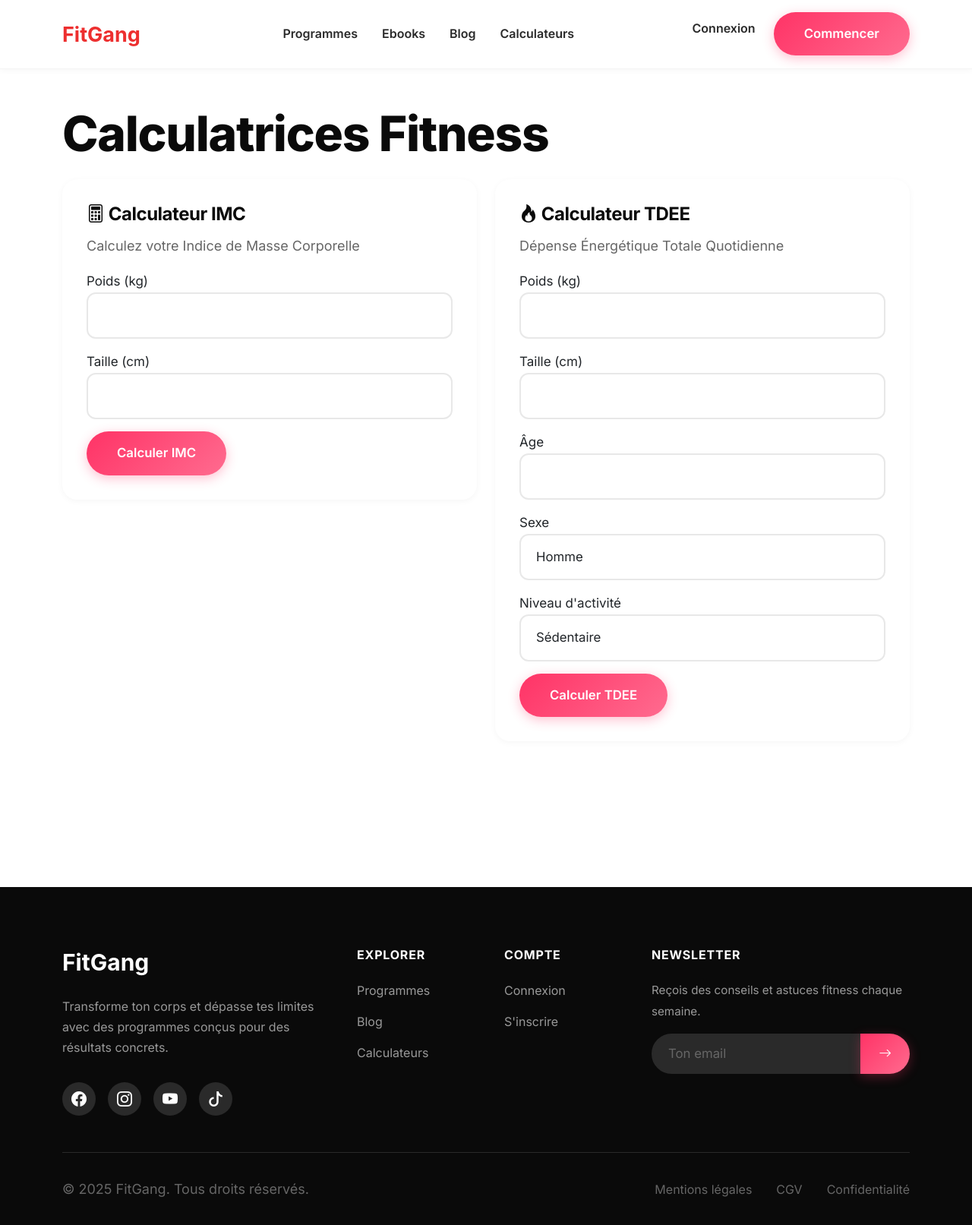
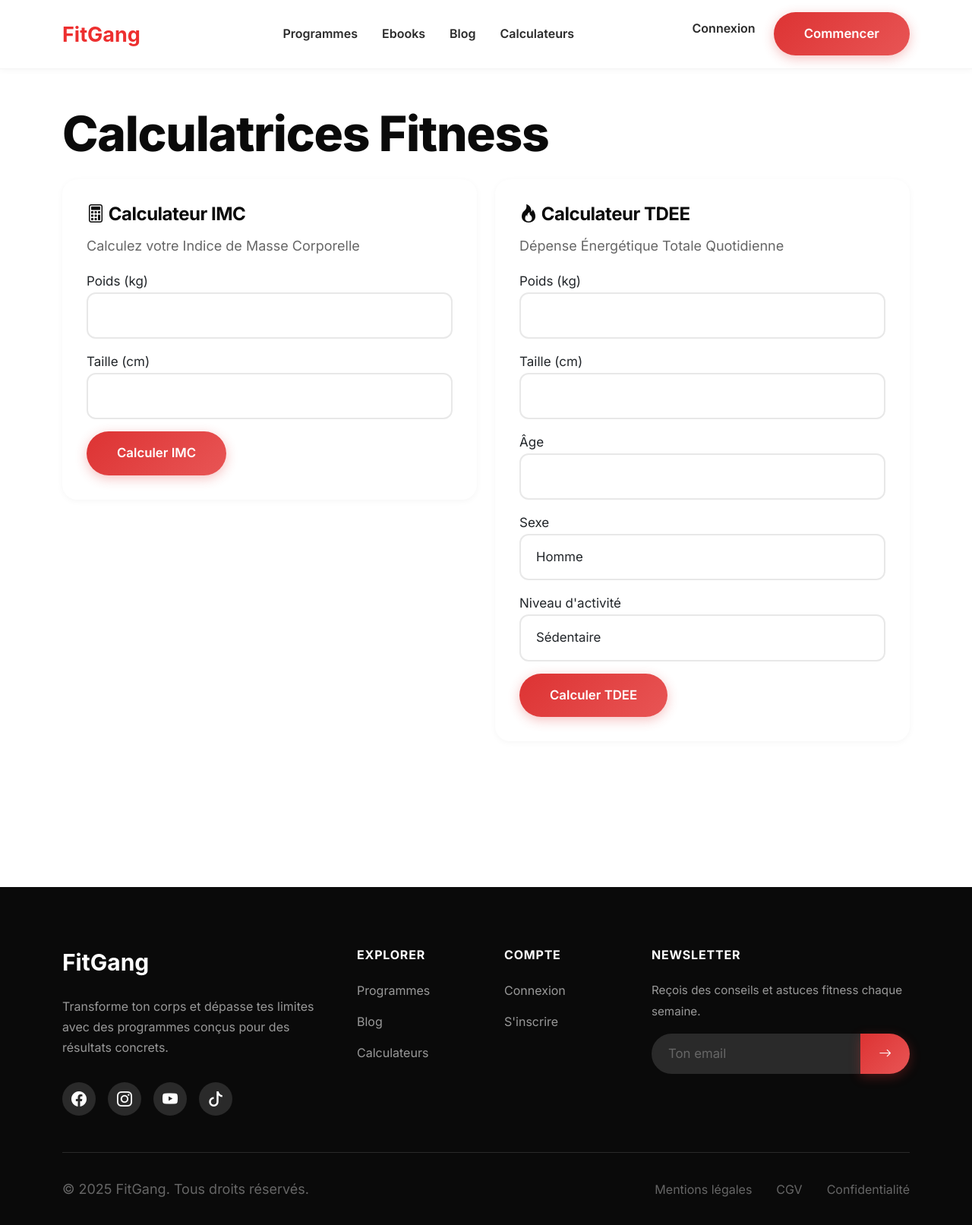
Before and after one commit to max0067/saas, a Flask app: page /calculators/ in a window 1280 px wide. Shown: the whole page at 76% size. Run offline with Flask 3, Linux system fonts and the light colour scheme; some libraries are stand-ins or nearby versions.

Commit message:
Change brand color to #DD3333 throughout the application
Updated all color variables and rgba values:
- Primary accent color: #FF3366 → #DD3333
- Hover color: #FF1a4d → #C12020
- Light accent: #ff6b8f → #E85555
- All rgba(255, 51, 102, ...) → rgba(221, 51, 51, ...)

This applies the new #DD3333 brand color consistently across:
- Buttons (primary, danger, outline variants)
- Form controls (focus states)
- Navigation (hover states)
- Badges and alerts
- Shadows and overlays
- All UI accents and highlights

```diff
--- a/fitgang_app/static/css/main.css
+++ b/fitgang_app/static/css/main.css
@@ -13,9 +13,9 @@
     --gray-900: #1a1a1a;
 
     /* Accent vif et énergique */
-    --accent: #FF3366;
-    --accent-hover: #FF1a4d;
-    --accent-light: #ff6b8f;
+    --accent: #DD3333;
+    --accent-hover: #C12020;
+    --accent-light: #E85555;
 
     /* Typography moderne */
     --font-family: 'Inter', -apple-system, BlinkMacSystemFont, 'Segoe UI', sans-serif;
@@ -95,13 +95,13 @@ p {
 .btn-danger, .btn-primary {
     background: linear-gradient(135deg, var(--accent) 0%, var(--accent-light) 100%);
     color: var(--white);
-    box-shadow: 0 4px 15px rgba(255, 51, 102, 0.3);
+    box-shadow: 0 4px 15px rgba(221, 51, 51, 0.3);
 }
 
 .btn-danger:hover, .btn-primary:hover {
     background: linear-gradient(135deg, var(--accent-hover) 0%, var(--accent) 100%);
     transform: translateY(-3px);
-    box-shadow: 0 8px 25px rgba(255, 51, 102, 0.4);
+    box-shadow: 0 8px 25px rgba(221, 51, 51, 0.4);
     color: var(--white);
 }
 
@@ -117,7 +117,7 @@ p {
     color: var(--white);
     border-color: var(--accent);
     transform: translateY(-3px);
-    box-shadow: 0 8px 25px rgba(255, 51, 102, 0.3);
+    box-shadow: 0 8px 25px rgba(221, 51, 51, 0.3);
 }
 
 .btn-secondary {
@@ -189,7 +189,7 @@ p {
 
 .form-control:focus, .form-select:focus {
     border-color: var(--accent);
-    box-shadow: 0 0 0 4px rgba(255, 51, 102, 0.08);
+    box-shadow: 0 0 0 4px rgba(221, 51, 51, 0.08);
     outline: none;
 }
 
@@ -226,7 +226,7 @@ p {
 
 .nav-link:hover {
     color: var(--accent);
-    background: rgba(255, 51, 102, 0.05);
+    background: rgba(221, 51, 51, 0.05);
 }
 
 .nav-link.active {
@@ -378,7 +378,7 @@ footer a:hover {
 }
 
 .alert-danger {
-    background: rgba(255, 51, 102, 0.1);
+    background: rgba(221, 51, 51, 0.1);
     color: #991b1b;
 }
 
```
